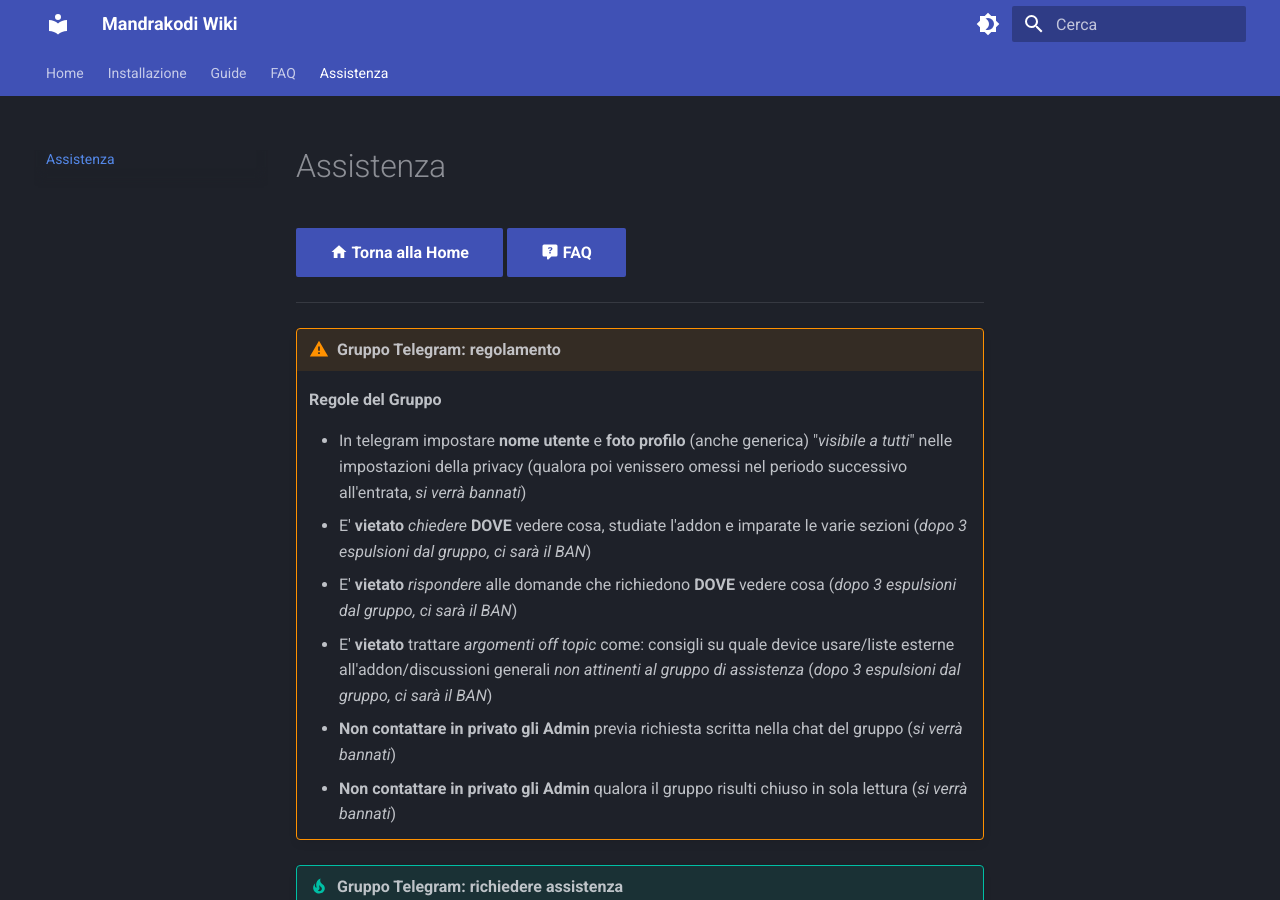
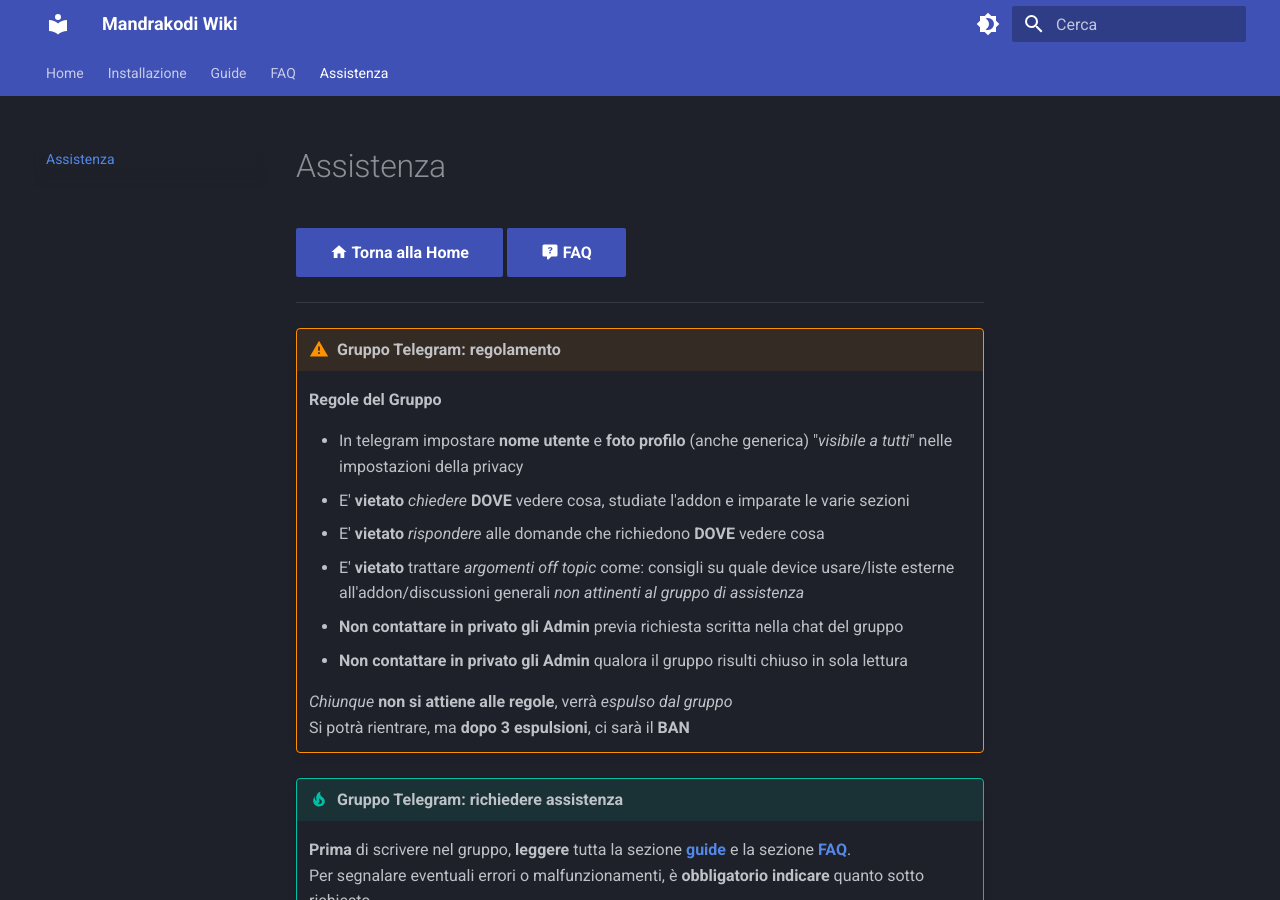
Before and after one commit to campipaolo/Mandrakodi-Wiki, an MkDocs documentation site: the page built from docs/ask_help.md, in a window 1280 px wide and 900 px high. Built offline with MkDocs 1.6.1 and Material for MkDocs 9.7.7, drawn with Linux system fonts in a browser that asks for light colours.

Commit message:
ask_help
regole

```diff
--- a/docs/ask_help.md
+++ b/docs/ask_help.md
@@ -5,12 +5,15 @@
 !!! warning "Gruppo Telegram: regolamento"
     <span id="regole"></span>**Regole del Gruppo**
 
-    * In telegram impostare **nome utente** e **foto profilo** (anche generica) "*visibile a tutti*" nelle impostazioni della privacy (qualora poi venissero omessi nel periodo successivo all'entrata, *si verrà bannati*)
-    * E' **vietato** *chiedere* **DOVE** vedere cosa, studiate l'addon e imparate le varie sezioni (*dopo 3 espulsioni dal gruppo, ci sarà il BAN*)
-    * E' **vietato** *rispondere* alle domande che richiedono **DOVE** vedere cosa (*dopo 3 espulsioni dal gruppo, ci sarà il BAN*)
-    * E' **vietato** trattare *argomenti off topic* come: consigli su quale device usare/liste esterne all'addon/discussioni generali *non attinenti al gruppo di assistenza* (*dopo 3 espulsioni dal gruppo, ci sarà il BAN*)
-    * **Non contattare in privato gli Admin** previa richiesta scritta nella chat del gruppo (*si verrà bannati*)
-    * **Non contattare in privato gli Admin** qualora il gruppo risulti chiuso in sola lettura (*si verrà bannati*)
+    * In telegram impostare **nome utente** e **foto profilo** (anche generica) "*visibile a tutti*" nelle impostazioni della privacy
+    * E' **vietato** *chiedere* **DOVE** vedere cosa, studiate l'addon e imparate le varie sezioni
+    * E' **vietato** *rispondere* alle domande che richiedono **DOVE** vedere cosa
+    * E' **vietato** trattare *argomenti off topic* come: consigli su quale device usare/liste esterne all'addon/discussioni generali *non attinenti al gruppo di assistenza*
+    * **Non contattare in privato gli Admin** previa richiesta scritta nella chat del gruppo
+    * **Non contattare in privato gli Admin** qualora il gruppo risulti chiuso in sola lettura
+
+    *Chiunque* **non si attiene alle regole**, verrà *espulso dal gruppo*<br>
+    Si potrà rientrare, ma **dopo 3 espulsioni**, ci sarà il **BAN**
 
 !!! tip "Gruppo Telegram: richiedere assistenza"
      **Prima** di scrivere nel gruppo, **leggere** tutta la sezione [**guide**](https://campipaolo.github.io/Mandrakodi-Wiki/guide/tutorials/) e la sezione [**FAQ**](https://campipaolo.github.io/Mandrakodi-Wiki/faq/faq/). <br> Per segnalare eventuali errori o malfunzionamenti, è **obbligatorio indicare** quanto sotto richiesto.<br> **N.B.:** *Qualunque messaggio che non contenga queste informazioni* sarà **eliminato** (*dopo 3 espulsioni dal gruppo, ci sarà il BAN*)
```
